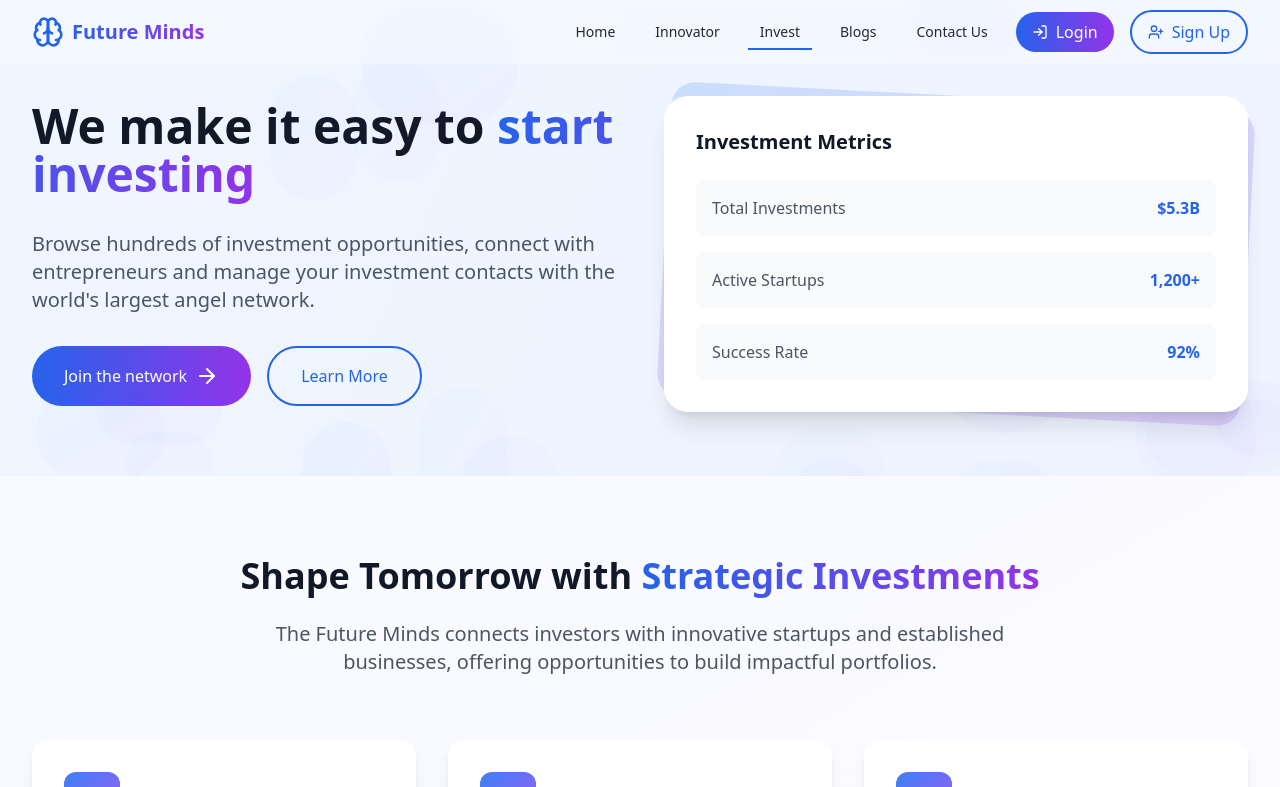
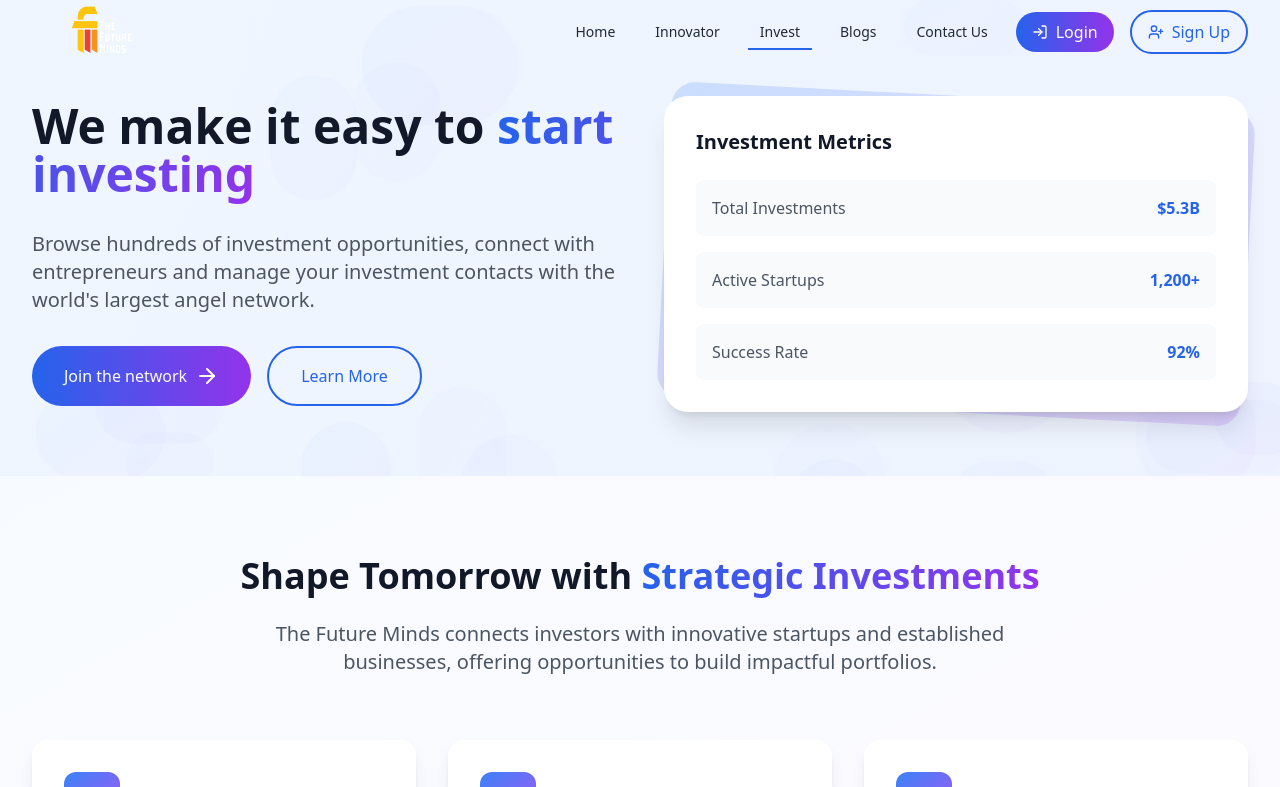
Before and after one commit to ApoorvaA5/2erutuf, a React (Vite) app: page /partner in a window 1280 px wide. Shown: the top 787 px of the page. Built offline with nearby package versions, Linux system fonts and the light colour scheme.

Commit message:
updated navlinks

```diff
--- a/src/App.tsx
+++ b/src/App.tsx
@@ -13,6 +13,7 @@ import BlogSection from './components/Blog/BlogSection';
 import Footer from './components/Footer/Footer';
 import InnovatorPage from './pages/InnovatorPage';
 import InvestorPage from './pages/InvestorPage';
+
 import './styles/animations.css';
 
 const App = () => {
@@ -40,6 +41,9 @@ const App = () => {
           <Route path="/partner" element={<InvestorPage />} />
         </Routes>
         <Footer />
+
+            {/* Signup Modal */}
+
       </div>
     </Router>
   );
--- a/src/components/Header/Header.tsx
+++ b/src/components/Header/Header.tsx
@@ -4,30 +4,32 @@ import Background from './Background';
 import PathDiscovery from '../PathDiscovery/PathDiscovery';
 import { motion } from 'framer-motion';
 
-const Header = () => {
+interface HeaderProps {
+  onOpenSignup: () => void;
+}
+
+const Header: React.FC<HeaderProps> = ({ onOpenSignup }) => {
   return (
     <header className="relative min-h-screen flex flex-col overflow-hidden">
       <Background />
 
-      {/* Main Content */}
       <div className="relative z-10 max-w-7xl mx-auto px-4 sm:px-6 lg:px-8 text-center mt-48">
         <motion.div
           initial={{ opacity: 0, y: 20 }}
           animate={{ opacity: 1, y: 0 }}
           transition={{ duration: 0.8 }}
         >
-          <h1 className="text-4xl md:text-6xl font-bold text-white mb-6 animate-fadeIn">
+          <h1 className="text-4xl md:text-6xl font-bold text-white mb-6">
             <span className="bg-gradient-to-r from-blue-400 to-purple-400 bg-clip-text text-transparent">
               Innovate
             </span>{' '}
             with Future Minds
           </h1>
-          <p className="text-xl md:text-2xl text-gray-200 mb-12 max-w-2xl mx-auto animate-slideUp">
+          <p className="text-xl md:text-2xl text-gray-200 mb-12 max-w-2xl mx-auto">
             Empowering the next generation of technological breakthroughs
           </p>
         </motion.div>
 
-        {/* Action Buttons */}
         <motion.div
           initial={{ opacity: 0, y: 20 }}
           animate={{ opacity: 1, y: 0 }}
@@ -37,7 +39,8 @@ const Header = () => {
           <motion.button
             whileHover={{ scale: 1.05 }}
             whileTap={{ scale: 0.95 }}
-            className="px-8 py-3 bg-gradient-to-r from-blue-600 to-purple-600 text-white rounded-full hover:shadow-lg transition-all duration-300 flex items-center group backdrop-blur-sm"
+            onClick={onOpenSignup}
+            className="px-8 py-3 bg-gradient-to-r from-blue-600 to-purple-600 text-white rounded-full hover:shadow-lg transition-all duration-300 flex items-center group"
           >
             Get Started
             <ArrowRight className="ml-2 group-hover:translate-x-1 transition-transform duration-300" />
@@ -45,13 +48,12 @@ const Header = () => {
           <motion.button
             whileHover={{ scale: 1.05 }}
             whileTap={{ scale: 0.95 }}
-            className="px-8 py-3 border-2 border-white/80 text-white rounded-full hover:bg-white/10 transition-all duration-300 backdrop-blur-sm"
+            className="px-8 py-3 border-2 border-white/80 text-white rounded-full hover:bg-white/10 transition-all duration-300"
           >
             Learn More
           </motion.button>
         </motion.div>
 
-        {/* Path Discovery Cards */}
         <motion.div
           initial={{ opacity: 0, y: 30 }}
           animate={{ opacity: 1, y: 0 }}
--- a/src/components/Navbar/Navbar.tsx
+++ b/src/components/Navbar/Navbar.tsx
@@ -1,11 +1,12 @@
 import React, { useState, useEffect } from 'react';
-import { Menu, X, Brain } from 'lucide-react';
+import { Menu, X } from 'lucide-react';
 import { Link, useLocation } from 'react-router-dom';
 import NavLink from './NavLink';
 import LoginButton from './LoginButton';
 import SignupButton from './SignupButton';
 import LoginModal from '../auth/LoginModal';
 import SignupModal from '../auth/SignupModal';
+import Logo from '../common/Logo';
 import { scrollToElement } from '../../utils/scroll';
 
 const Navbar = () => {
@@ -25,8 +26,8 @@ const Navbar = () => {
 
   const handleNavClick = (href: string) => {
     setIsMobileMenuOpen(false);
-    if (href === '#blog' && location.pathname === '/') {
-      scrollToElement('blog-section');
+    if (href.startsWith('#') && location.pathname === '/') {
+      scrollToElement(href.slice(1));
     }
   };
 
@@ -41,15 +42,12 @@ const Navbar = () => {
   return (
     <>
       <nav className={`fixed w-full z-50 transition-all duration-300 ${
-        isScrolled ? 'bg-white/90 backdrop-blur-md shadow-lg' : 'bg-white/30 backdrop-blur-sm'
+        isScrolled ? 'bg-white/90 backdrop-blur-md shadow-lg' : 'bg-transparent'
       }`}>
         <div className="max-w-7xl mx-auto px-4 sm:px-6 lg:px-8">
           <div className="flex items-center justify-between h-16">
-            <Link to="/" className="flex-shrink-0 flex items-center">
-              <Brain className="h-8 w-8 text-blue-600" />
-              <span className="ml-2 text-xl font-bold bg-gradient-to-r from-blue-600 to-purple-600 bg-clip-text text-transparent">
-                Future Minds
-              </span>
+            <Link to="/" className="flex-shrink-0">
+              <Logo size="md" />
             </Link>
 
             {/* Desktop Navigation */}
@@ -106,6 +104,7 @@ const Navbar = () => {
         </div>
       </nav>
 
+      {/* Modals */}
       <LoginModal
         isOpen={isLoginModalOpen}
         onClose={() => setIsLoginModalOpen(false)}
--- /dev/null
+++ b/src/components/common/Logo.tsx
@@ -0,0 +1,20 @@
+import React from 'react';
+import logoImage from "../../assets/logo.png"; // Replace with your logo's path
+
+const Logo = () => {
+  return (
+    <div style={{ display: "flex", alignItems: "center" }}>
+      <img
+        src={logoImage}
+        alt="Logo"
+        style={{
+          width: "140px", // Adjust the width to make the logo bigger
+          height: "120px",
+        }}
+      />
+      {/* Text removed */}
+    </div>
+  );
+};
+
+export default Logo;
```
Also changed, not shown: src/assets/logo.png (added).
